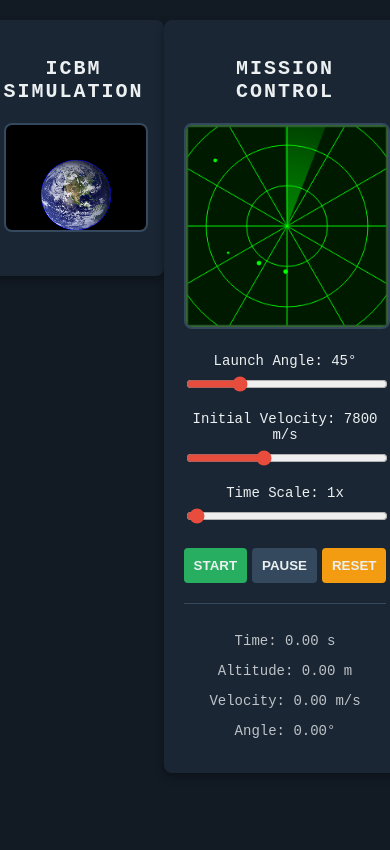
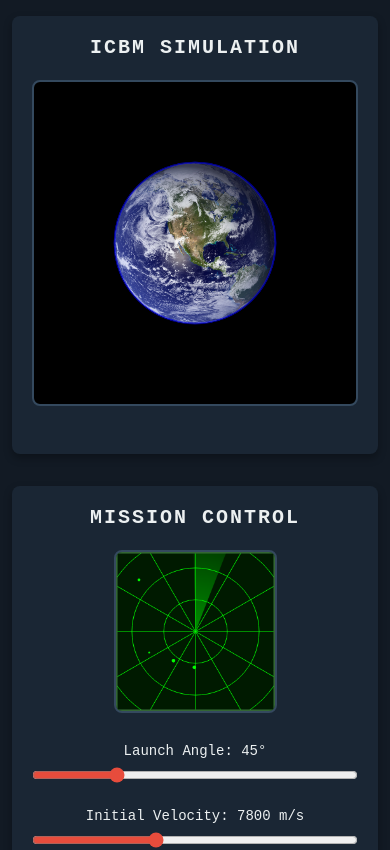
Before and after one commit to dimitarbez/ICBMSimulator, a React (Create React App) app: page / in a window 390 px wide. Shown: the top 850 px of the page. Built offline with nearby package versions, Linux system fonts and the light colour scheme.

Commit message:
mobile friendly

```diff
--- a/package.json
+++ b/package.json
@@ -3,6 +3,7 @@
   "version": "0.1.0",
   "private": true,
   "dependencies": {
+    "@popperjs/core": "^2.11.8",
     "@testing-library/jest-dom": "^5.17.0",
     "@testing-library/react": "^13.4.0",
     "@testing-library/user-event": "^13.5.0",
@@ -10,6 +11,7 @@
     "@types/node": "^16.18.106",
     "@types/react": "^18.3.5",
     "@types/react-dom": "^18.3.0",
+    "bootstrap": "^5.3.3",
     "react": "^18.3.1",
     "react-dom": "^18.3.1",
     "react-scripts": "5.0.1",
--- a/src/Simulation/Components/ControlsPanel.css
+++ b/src/Simulation/Components/ControlsPanel.css
@@ -1,6 +1,6 @@
 .controls-panel {
     flex: 1;
-    max-width: 300px;
+    max-width: 100%;
     background-color: #1a2634;
     color: #ecf0f1;
     border-radius: 8px;
@@ -19,7 +19,7 @@
   }
 
   .controls-panel canvas {
-    width: 100%;
+    width: 50%;
     height: auto;
     margin-bottom: 20px;
     border-radius: 8px;
--- a/src/Simulation/Components/SimulationDisplay.css
+++ b/src/Simulation/Components/SimulationDisplay.css
@@ -1,4 +1,4 @@
-.controls-panel {
+.simulation-display {
   flex: 1;
   max-width: 300px;
   background-color: #1a2634;
@@ -9,7 +9,7 @@
   font-family: monospace;
 }
 
-.controls-panel h2 {
+.simulation-display h2 {
   font-size: 20px;
   font-weight: bold;
   margin-bottom: 20px;
@@ -18,7 +18,7 @@
   letter-spacing: 2px;
 }
 
-.controls-panel canvas {
+.simulation-display canvas {
   width: 100%;
   height: auto;
   margin-bottom: 20px;
--- a/src/Simulation/Components/SimulationDisplay.tsx
+++ b/src/Simulation/Components/SimulationDisplay.tsx
@@ -7,12 +7,12 @@ interface SimulationDisplayProps {
 
   const SimulationDisplay: React.FC<SimulationDisplayProps> = ({ canvasRef }) => {
     return (
-      <div className="controls-panel" style={{ flex: 2, maxWidth: '900px' }}>
+      <div className="simulation-display" style={{ flex: 2, maxWidth: '100%' }}>
         <h2>ICBM Simulation</h2>
         <canvas
           ref={canvasRef}
           width={800}
-          height={600}
+          height={800}
           style={{ backgroundColor: '#000' }}
         />
       </div>
--- a/src/Simulation/ICBMSimulation.tsx
+++ b/src/Simulation/ICBMSimulation.tsx
@@ -441,8 +441,12 @@ const ICBMSimulation: React.FC = () => {
     animate();
   };
   return (
-    <div style={{ display: 'flex', justifyContent: 'center', alignItems: 'flex-start', padding: '20px' }}>
+    <div className="container">
+      <div className="row">
+        <div className="col-md-6 my-3">
           <SimulationDisplay canvasRef={canvasRef} />
+        </div>
+        <div className="col-md-6 my-3">
           <ControlsPanel
             miniCanvasRef={miniCanvasRef}
             launchAngle={launchAngle}
@@ -458,6 +462,8 @@ const ICBMSimulation: React.FC = () => {
             EARTH_RADIUS={EARTH_RADIUS}
           />
         </div>
+      </div>
+    </div>
   );
 };
 
```
Also changed, not shown: src/index.tsx (+4 -4 lines), 1 other file (tests, documents, lock files or other folders). Lines whose indentation alone changed are shown as unchanged.
